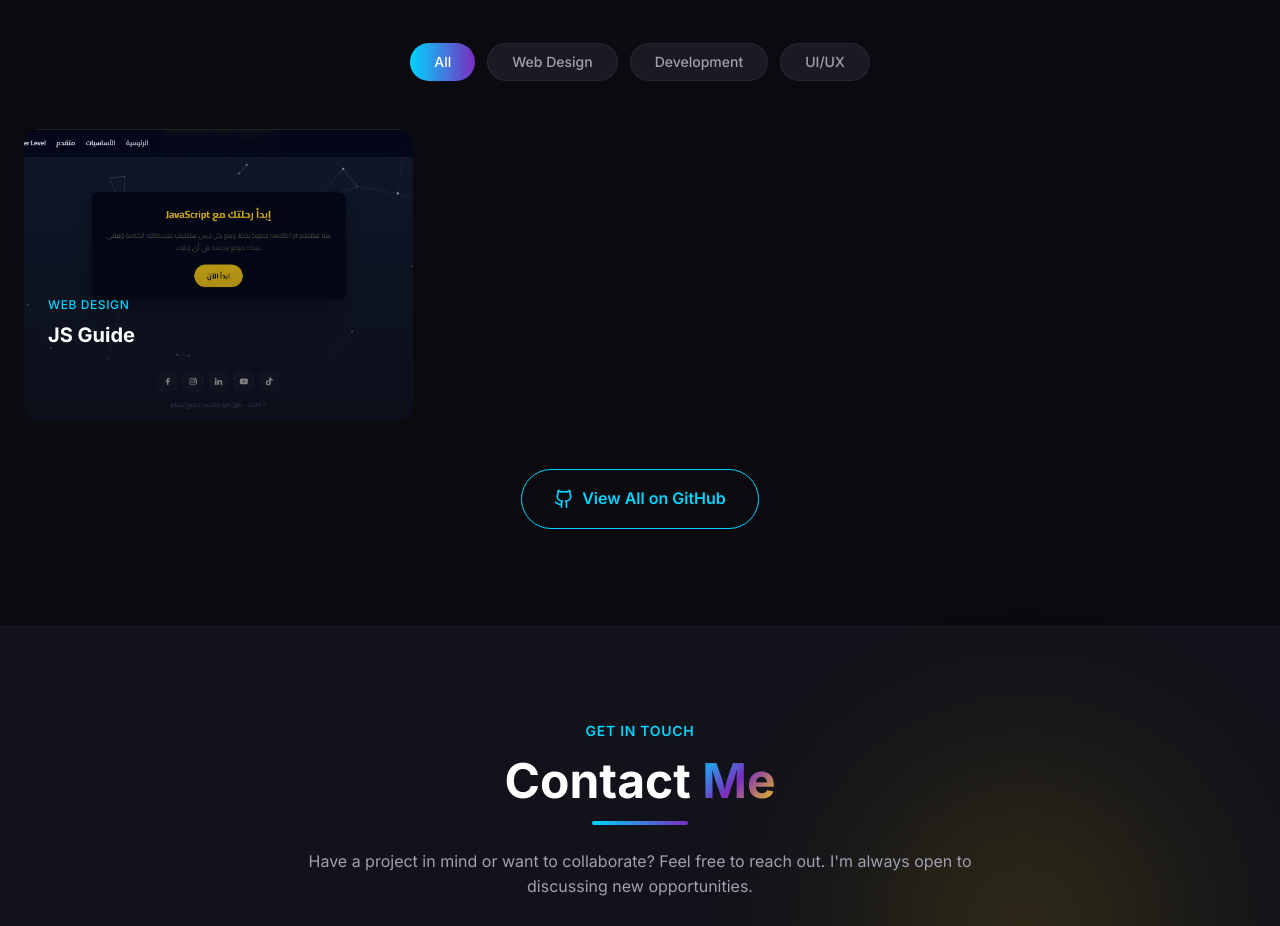
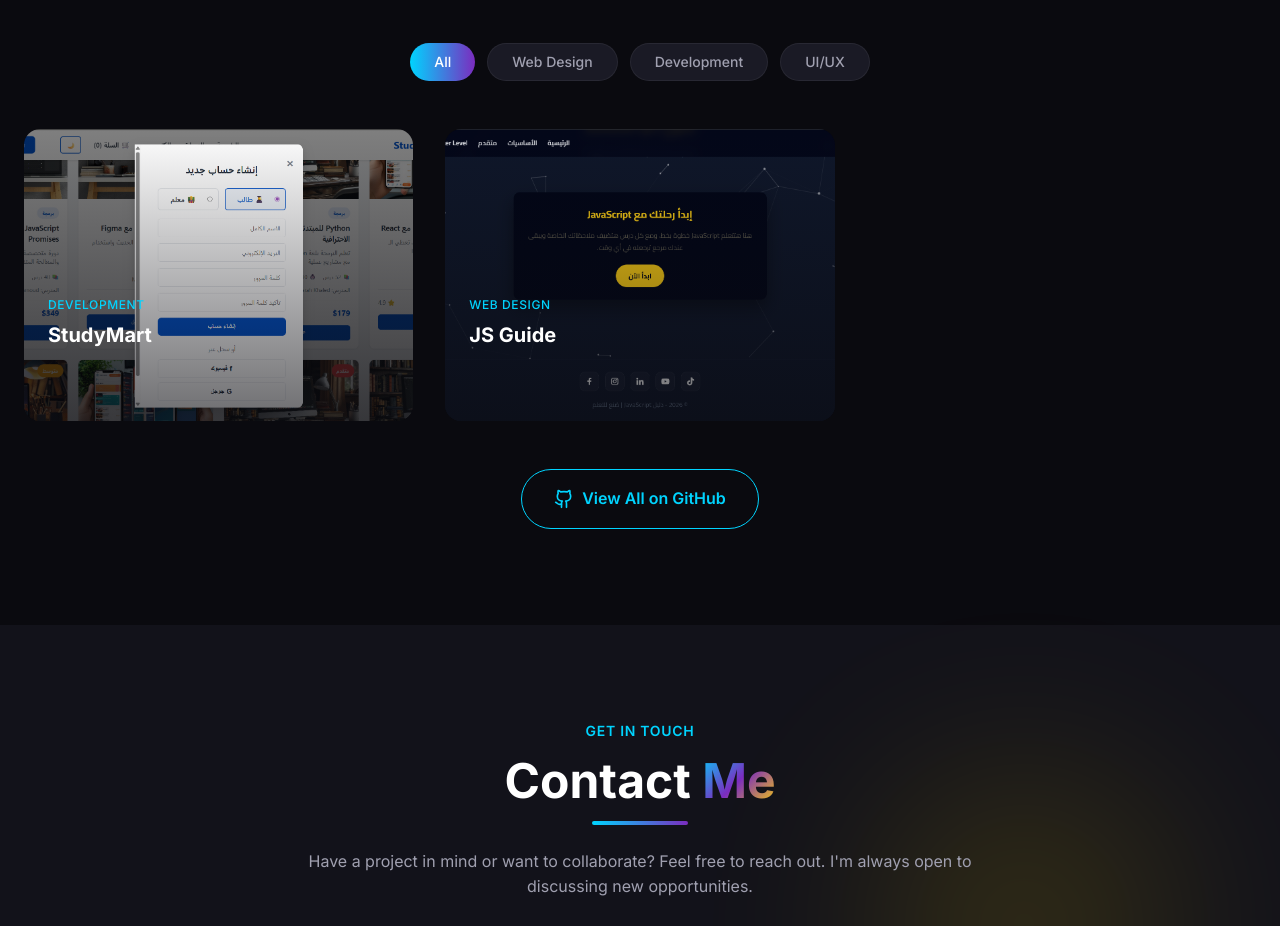
Before and after one commit to eslam-adel25/Portfolio, a React (Vite) app: page / in a window 1280 px wide. Shown: the part 3540-4466 px from the top of the page. Built offline with nearby package versions, Linux system fonts and the light colour scheme.

Commit message:
A new project has been added 2

```diff
--- a/src/sections/PortfolioSection.tsx
+++ b/src/sections/PortfolioSection.tsx
@@ -23,18 +23,17 @@ const PortfolioSection = () => {
   const filters = ["All", "Web Design", "Development", "UI/UX"];
 
   const projects: Project[] = [
-    /*{
+    {
       id: 1,
-      title: "E-Commerce Platform",
+      title: "StudyMart",
       category: "Development",
       description:
-        "A modern e-commerce platform built with React and Node.js, featuring secure payments and real-time inventory management.",
-      image:
-        "https://images.unsplash.com/photo-1557821552-17105176677c?w=800&h=600&fit=crop",
-      technologies: ["React", "Node.js", "MongoDB", "Stripe"],
-      liveUrl: "#",
-      githubUrl: "#",
-    },*/
+        "StudyMart is a responsive e-learning web platform designed to provide a seamless experience for browsing and discovering online courses, featuring modern UI design and smooth user interaction.",
+      image: "/images/StudyMart.png",
+      technologies: ["HTML/CSS", "JavaScript"],
+      liveUrl: "https://eslam-adel25.github.io/StudyMart/",
+      githubUrl: "https://github.com/eslam-adel25/StudyMart.git/",
+    },
     {
       id: 2,
       title: "JS Guide",
```
Also changed, not shown: public/images/StudyMart.png (added).
